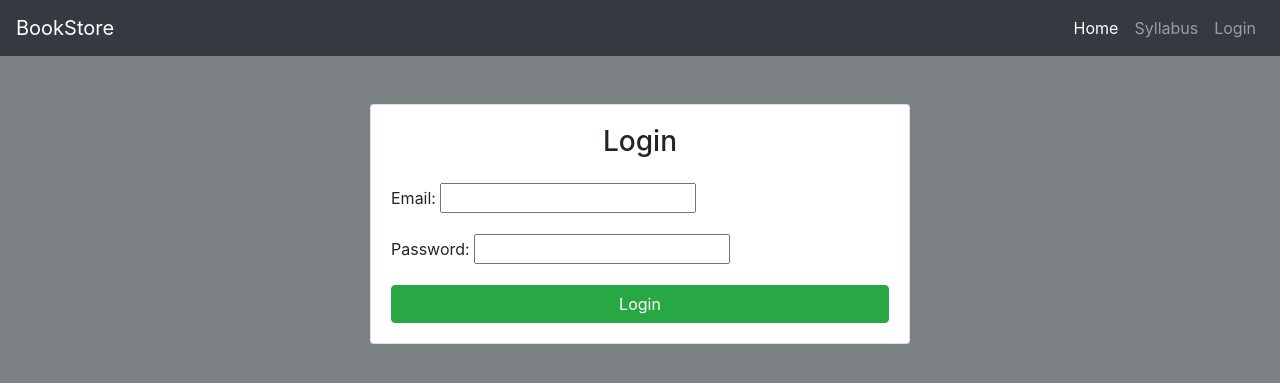
After one commit to crabcatcher0/onlinebooks, a Django app: page /login/ in a window 1280 px wide. The commit adds this page. Shown: the top 383 px of the page. Run offline with Django 5.2, Linux system fonts and the light colour scheme; some libraries are stand-ins or nearby versions.

Commit message:
login remain

```diff
--- a/books/forms.py
+++ b/books/forms.py
@@ -1,10 +1,14 @@
 from django.contrib.auth.forms import UserCreationForm, AuthenticationForm
 from django.contrib.auth.models import User
 from django import forms
-from django.forms.widgets import PasswordInput, TextInput
 
 
-class CreateUserForm(UserCreationForm):
+class RegisterUser(UserCreationForm):
      class Meta:
           model = User
-          fields = ['username', 'email',  'password1', 'password2']
+          fields = ['first_name', 'last_name', 'username', 'email',  'password1', 'password2']
+
+
+class LoginUser(AuthenticationForm):
+     email = forms.EmailField()
+     password = forms.CharField(max_length=30, widget=(forms.PasswordInput()))
--- a/books/models.py
+++ b/books/models.py
@@ -1,6 +1,4 @@
-from django.contrib.auth.models import User
 from django.db import models
-from .forms import CreateUserForm
 
 # Create your models here.
 
--- /dev/null
+++ b/books/templates/dashboard.html
@@ -0,0 +1 @@
+<h1>This is Dashboard</h1>
--- a/books/templates/index.html
+++ b/books/templates/index.html
@@ -3,8 +3,8 @@
 {% block start %}
 <div class="container mt-5">
     <div class="jumbotron text-white bg-secondary shadow-lg">
-        <h1 class="display-4">Welcome to BookStore</h1>
-        <p class="lead">Discover a world of knowledge and imagination with our vast collection of books.</p>
+        <h1 class="display-4">Welcome to <b>BookStore</b></h1>
+        <p class="lead"><b>Discover a world of knowledge and imagination with our vast collection of books.</b></p>
         <p>Explore various genres and authors, and embark on an enriching literary journey.</p>
         <p class="lead">
             <a class="btn btn-success btn-lg" href="{{'/list/'}}" role="button">Browse Books</a>
--- /dev/null
+++ b/books/templates/login.html
@@ -0,0 +1,31 @@
+{% extends "nav.html" %}
+{% block start %}
+
+<div class="container mt-5">
+    <div class="row justify-content-center">
+        <div class="col-md-6">
+            <div class="card">
+                <div class="card-body">
+                    <h3 class="card-title text-center mb-4">Login</h3>
+                    <form method="POST">
+                        {% csrf_token %}
+
+                        <div class="form-group">
+                            {{ loginform.email.label_tag }}
+                            {{ loginform.email }}
+                        </div>
+
+                        <div class="form-group">
+                            {{ loginform.password.label_tag }}
+                            {{ loginform.password }}
+                        </div>
+
+                        <button type="submit" class="btn btn-success btn-block">Login</button>
+                    </form>
+                </div>
+            </div>
+        </div>
+    </div>
+</div>
+
+{% endblock %}
--- a/books/urls.py
+++ b/books/urls.py
@@ -5,5 +5,7 @@ urlpatterns = [
      path('', book, name = "book"),
     path('list/', list, name="list"),
     path('syllabus/', syllabus, name="syllabus"),
-    path('register/', registration, name="register")
+    path('register/', registration, name="register"),
+    path('login/', login, name='login'),
+    path('dashboard/', dashboard, name='dashboard'),
 ]
--- a/books/views.py
+++ b/books/views.py
@@ -1,24 +1,68 @@
-from django.shortcuts import render
+from django.contrib.auth import authenticate, login, logout
+from django.contrib.auth.models import auth
+
+from django.shortcuts import render, redirect
+from .forms import RegisterUser, LoginUser
 from .models import *
-from .forms import UserCreationForm
 
 # Create your views here.
 def book(request):
     return render(request, 'index.html')
 
+
+
 def list(request):
     data= Book.objects.all()
     return render(request, 'list.html', {'data':data})
 
+
+
 def syllabus(request):
     return render(request, 'syllabus.html')
 
+
+
+
 def registration(request):
 
-    form = UserCreationForm()
-    print(form)
+    form = RegisterUser()
+    if request.method == 'POST':
+        form = RegisterUser(request.POST)
+        if form.is_valid():
+            form.save()
+            return redirect('login')
 
     context = {
         'form': form
     }
     return render(request, 'register.html', context)
+
+
+
+def login(request):
+    loginform = LoginUser()
+
+    if request.method == 'POST':
+        loginform = LoginUser(request, data = request.POST)
+
+        if loginform.is_valid():
+            email = request.POST.get('email')
+            password = request.POST.get('password')
+
+            user = authenticate(request, email = email, password = password)
+
+            if user is not None:
+                auth.login(request, user)
+                return redirect('dashboard')
+
+
+
+
+    context = {
+        'loginform': loginform
+    }
+    return render(request, 'login.html', context)
+
+
+def dashboard(request):
+    return render(request, 'dashboard.html')
```
Also changed, not shown: books/templates/register.html (+52 -10 lines), db.sqlite3.
